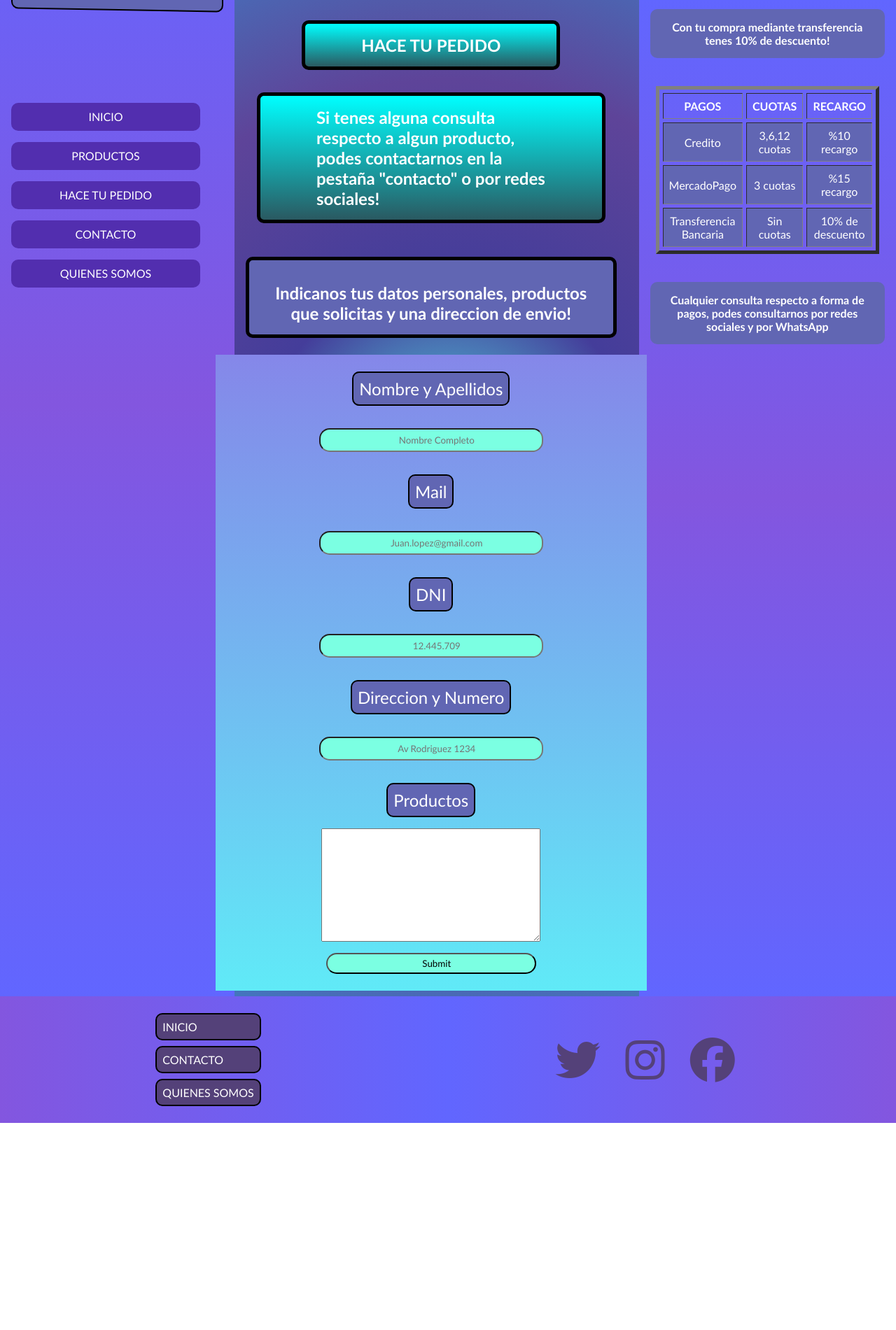
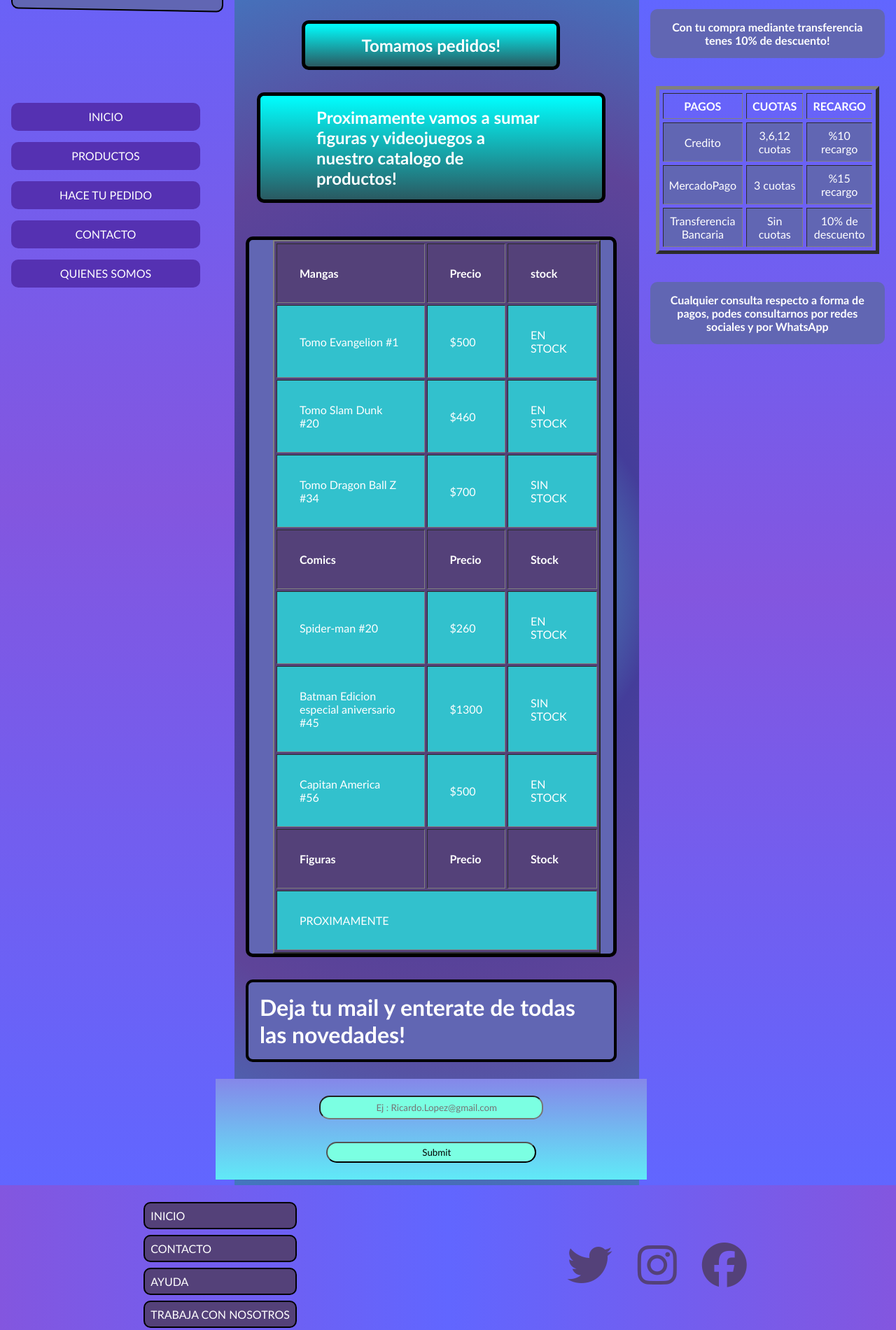
Before and after one commit to Ignacio-Fras/krakken-frascone, a website: page pages/productos.html in a window 1280 px wide. Shown: the part 267-2168 px from the top of the page at 70% size. Before the commit the page ends 1872 px from the top, so only its background shows below. Drawn offline with nearby package versions, Linux system fonts and the light colour scheme; files that its build step writes are made by us from their sources; files whose address does not match are found by name.

Commit message:
agregado de la carpeta pages y mejorando SEO

```diff
--- a/hace-tu-pedido.html
+++ b/pages/productos.html
@@ -5,10 +5,13 @@
     <meta charset="UTF-8">
     <meta http-equiv="X-UA-Compatible" content="IE=edge">
     <meta name="viewport" content="width=device-width, initial-scale=1.0">
+    <meta name="keywords" content="productos, krakken, comics, mangas, videojuegos, figuras">
+    <meta name="description" content="Encontra los mejores comics, mangas y videojuegos hasta 12 cuotas sin interes, lo que vos buscas, nosotros te lo conseguimos!">
     <script src="https://kit.fontawesome.com/25eda75294.js" crossorigin="anonymous"></script>
     <link
     rel="stylesheet"
-    href="https://cdnjs.cloudflare.com/ajax/libs/animate.css/4.1.1/animate.min.css"/>
+    href="https://cdnjs.cloudflare.com/ajax/libs/animate.css/4.1.1/animate.min.css"
+  />
     <link rel="stylesheet" href="./css/style.css">
     <title>KRAKKEN | Inicio</title>
 </head>
@@ -17,7 +20,7 @@
     <!-- Inicio del header -->
     <div class="grilla">
         <header class="header">
-            <h1>Bienvenidos a la pagina oficial de Krakken!</h1>
+            <h1 class="wow animate__animated animate__zoomIn">Bienvenidos a la pagina oficial de Krakken!</h1>
             <h2>COMICS | MANGAS | ANIME | FIGURAS | VIDEOJUEGOS</h2>
             <div>
             <p><a href="./cuentas.html">Crea tu cuenta</a></p>
@@ -28,32 +31,82 @@
         <!-- Menu de navegacion -->
         <nav class="nav">
             <a href="./index.html"><img src="./eloy/imagenn (1).png" alt="logo"></a>
-            <p class="wow animate__animated animate__tada"><a href="./index.html">KRAKKEN</a></p>
+                <p class="wow animate__animated animate__tada"><a href="./index.html">KRAKKEN</a></p>
             <ul>
                 <li>
                     <a href="./index.html">INICIO</a>
                 </li>
                 <li>
-                    <a href="./productos.html">PRODUCTOS</a>
+                    <a href="./pages/productos.html">PRODUCTOS</a>
                 </li>
                 <li>
-                    <a href="./hace-tu-pedido.html">HACE TU PEDIDO</a>
+                    <a href="./pages/hace-tu-pedido.html">HACE TU PEDIDO</a>
                 </li>
                 <li>
-                    <a href="./contacto.html">CONTACTO</a>
+                    <a href="./pages/contacto.html">CONTACTO</a>
                 </li>
                 <li>
-                    <a href="./quienes-somos.html">QUIENES SOMOS</a>
+                    <a href="./pages/quienes-somos.html">QUIENES SOMOS</a>
                 </li>
             </ul>
         </nav>
         <!-- Inicio del Main -->
         <section class=primeraSeccion>
-            <h2 class="wow animate__animated animate__flipInX">HACE TU PEDIDO</h2>
-            <h2>Si tenes alguna consulta respecto a algun producto, podes contactarnos en la pestaña "contacto" o por redes sociales!</h2>
+            <h2>Tomamos pedidos!</h2>
+            <h2>Proximamente vamos a sumar figuras y videojuegos a nuestro catalogo de productos!</h2>
         </section>
         <section class="segundaSeccion">
-            <h2>Indicanos tus datos personales, productos que solicitas y una direccion de envio!</h2>
+            <table border="2" cellpadding="15" cellspacing="3" class="tabla">
+                <tr>
+                    <th>Mangas</th>
+                    <th>Precio</th>
+                    <th>stock</th>
+                </tr>
+                <!-- Inicio de los Mangas -->
+                <tr>
+                    <td>Tomo Evangelion #1</td>
+                    <td>$500</td>
+                    <td>EN STOCK</td>
+                </tr>
+                <tr>
+                    <td>Tomo Slam Dunk #20</td>
+                    <td>$460</td>
+                    <td>EN STOCK</td>
+                </tr>
+                <tr>
+                    <td>Tomo Dragon Ball Z #34</td>
+                    <td>$700</td>
+                    <td>SIN STOCK</td>
+                </tr>
+                <!-- Inicio de tabla de comics -->
+                <tr>
+                    <th>Comics</th>
+                    <th>Precio</th>
+                    <th>Stock</th>
+                </tr>
+                <tr>
+                    <td>Spider-man #20</td>
+                    <td>$260</td>
+                    <td>EN STOCK</td>
+                </tr>
+                    <td>Batman Edicion especial aniversario #45</td>
+                    <td>$1300</td>
+                    <td>SIN STOCK</td>
+                <tr>
+                    <td>Capitan America #56</td>
+                    <td>$500</td>
+                    <td>EN STOCK</td>
+                </tr>
+                <!-- Inicio de las Figuras -->
+                <tr>
+                    <th>Figuras</th>
+                    <th>Precio</th>
+                    <th>Stock</th>
+                </tr>
+                <tr>
+                    <td colspan="3">PROXIMAMENTE</td>
+                </tr>
+            </table>
         </section>
         <aside class="aside">
             <h2>Con tu compra mediante transferencia tenes 10% de descuento!</h2>
@@ -82,26 +135,19 @@
             <h2>Cualquier consulta respecto a forma de pagos, podes consultarnos por redes sociales y por WhatsApp</h2>
         </aside>
         <form action="#" class="form">
+            <h2>Deja tu mail y enterate de todas las novedades!</h2>
             <div>
-            <p>Nombre y Apellidos</p>
-                <input type="text" placeholder="Nombre Completo">
-                <p>Mail</p>
-                <input type="email" placeholder="Juan.lopez@gmail.com">
-                <p>DNI</p>
-                <input type="text" placeholder="12.445.709">
-                <p>Direccion y Numero</p>
-                <input type="text" placeholder="Av Rodriguez 1234">
-                <p>Productos</p>
-                <textarea name="" id="" cols="40" rows="10"></textarea>
+                <input type="email" placeholder="Ej : Ricardo.Lopez@gmail.com">
                 <input type="submit">
             </div>
         </form>
         <!-- Inicio del Footer -->
         <footer class="footer">
             <ul class="botonesFooter">
-                <li><a href="./index.html">INICIO</a></li>
-                <li><a href="./contacto.html">CONTACTO</a></li>
-                <li><a href="./quienes-somos.html">QUIENES SOMOS</a></li>
+                <li>INICIO</li>
+                <li>CONTACTO</li>
+                <li>AYUDA</li>
+                <li>TRABAJA CON NOSOTROS</li>
             </ul>
             <div class=redes>
                 <a href="http://twitter.com/home" target="_blank"><i class="fa-brands fa-twitter"></a></i>
```
Also changed, not shown: index.html (+4 -5 lines), pages/contacto.html (renamed from productos.html, +19 -62 lines), pages/hace-tu-pedido.html (renamed from contacto.html, +25 -22 lines), pages/quienes-somos.html (renamed from quienes-somos.html, +7 -5 lines).
